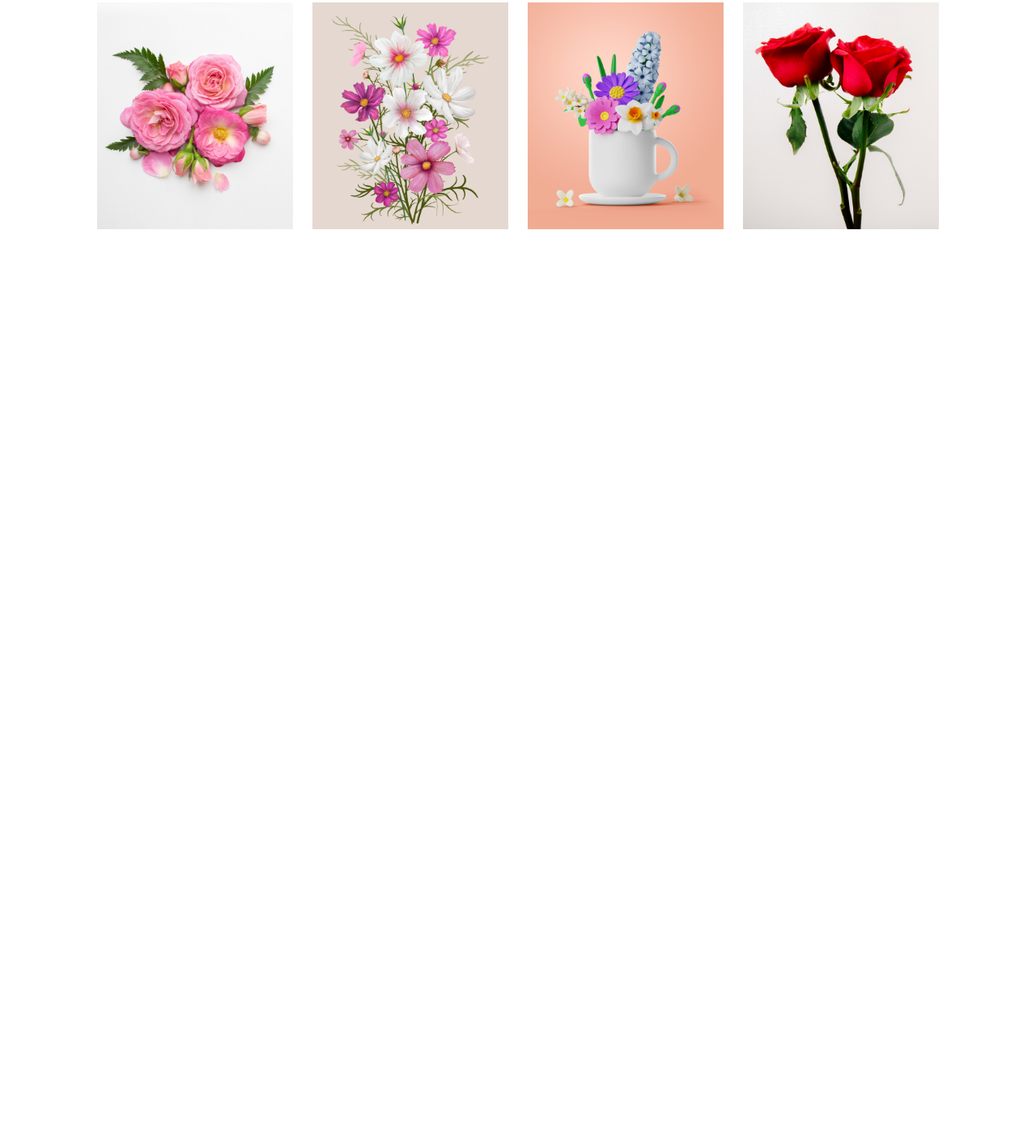
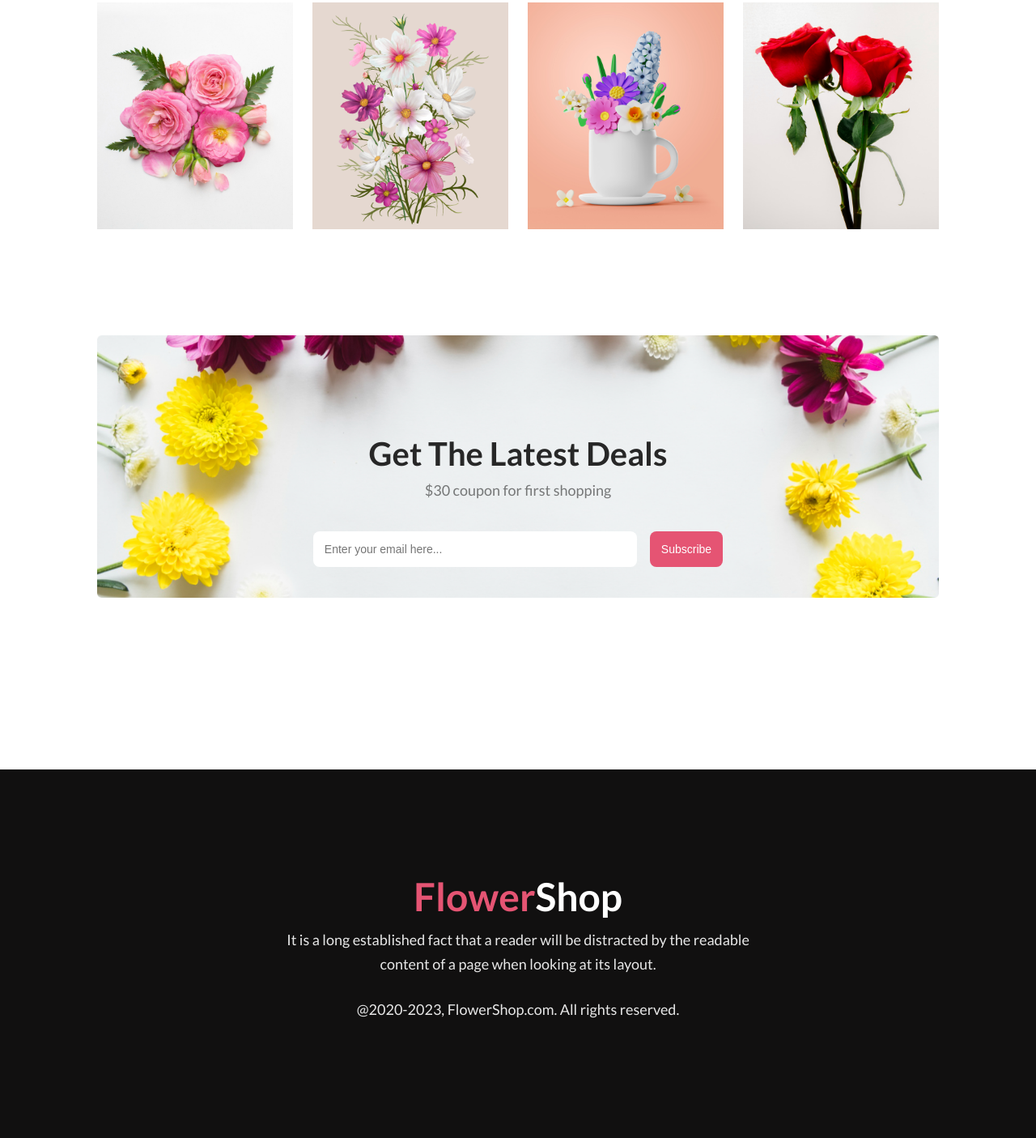
Before and after one commit to Imadul/flower-shop, a plain HTML site: page index.html in a window 1280 px wide. Shown: the part 3050-4455 px from the top of the page at 81% size. Before the commit the page ends 3464 px from the top, so only its background shows below. Drawn offline with Linux system fonts and the light colour scheme.

Commit message:
subscription and footer added

```diff
--- a/index.html
+++ b/index.html
@@ -125,6 +125,30 @@
             </div>
         </div>
     </section>
+    <!-- subscription section  -->
+    <section class="container">
+        <div class="subscription-sec">
+            <div class="subscription-sec-inner">
+                <h1>Get The Latest Deals</h1>
+                <p>$30 coupon for first shopping</p>
+                <div class="subscription-input">
+                    <input type="email" placeholder="Enter your email here...">
+                    <input type="submit" value="Subscribe">
+                </div>
+            </div>
+        </div>
+    </section>
+    <!-- footer  -->
+    <footer>
+        <div class="footer-outer">
+            <h1><span>Flower</span>Shop</h1>
+            <p>It is a long established fact that a reader will be distracted by the readable content of a page when
+                looking at its layout.</p>
+            <p class="footer-copyright">
+                @2020-2023, FlowerShop.com. All rights reserved.
+            </p>
+        </div>
+    </footer>
 </body>
 
 </html>
--- a/style.css
+++ b/style.css
@@ -203,3 +203,98 @@ header {
     align-items: center;
     gap: 24px;
 }
+
+.subscription-sec {
+    background: url("./images/r9.png");
+    background-repeat: no-repeat;
+    background-size: contain;
+    padding-block: 122px;
+}
+
+.subscription-sec-inner {
+    text-align: center;
+}
+
+.subscription-sec-inner h1 {
+    color: #272727;
+    text-align: center;
+    font-size: 40px;
+    font-weight: 800;
+    margin-bottom: 10px;
+}
+
+.subscription-sec-inner p {
+    color: rgba(39, 39, 39, 0.60);
+    text-align: center;
+    font-size: 18px;
+
+}
+
+.subscription-input {
+    display: flex;
+    justify-content: center;
+    align-items: center;
+    gap: 16px;
+    margin-top: 40px;
+}
+
+.subscription-input input[type="email"] {
+    width: 400px;
+    border-radius: 8px;
+    background: #FFF;
+    border: 0;
+    outline: 0;
+    padding: 14px;
+    color: rgba(39, 39, 39, 0.60);
+    font-size: 14px;
+}
+
+.subscription-input input[type="submit"] {
+    border: 0;
+    outline: 0;
+    padding: 14px;
+    color: rgba(39, 39, 39, 0.60);
+    font-size: 14px;
+    border-radius: 8px;
+    background: #E55473;
+    color: #FFF;
+}
+
+/* footer  */
+footer {
+    background: #111010;
+    padding-block: 128px;
+}
+
+.footer-outer {
+    display: flex;
+    justify-content: center;
+    flex-direction: column;
+    align-items: center;
+}
+
+.footer-outer h1 {
+    color: #fff;
+    font-size: 48px;
+    font-weight: 800;
+}
+
+.footer-outer p {
+    color: rgba(255, 255, 255, 0.90);
+    text-align: center;
+    font-size: 18px;
+    line-height: 30px;
+    max-width: 625px;
+    margin-top: 10px;
+    margin-bottom: 16px;
+}
+
+.footer-copyright {
+    color: rgba(255, 255, 255, 0.40);
+    text-align: center;
+    font-size: 16px;
+}
+
+.footer-outer h1 span {
+    color: #E55473;
+}
```
